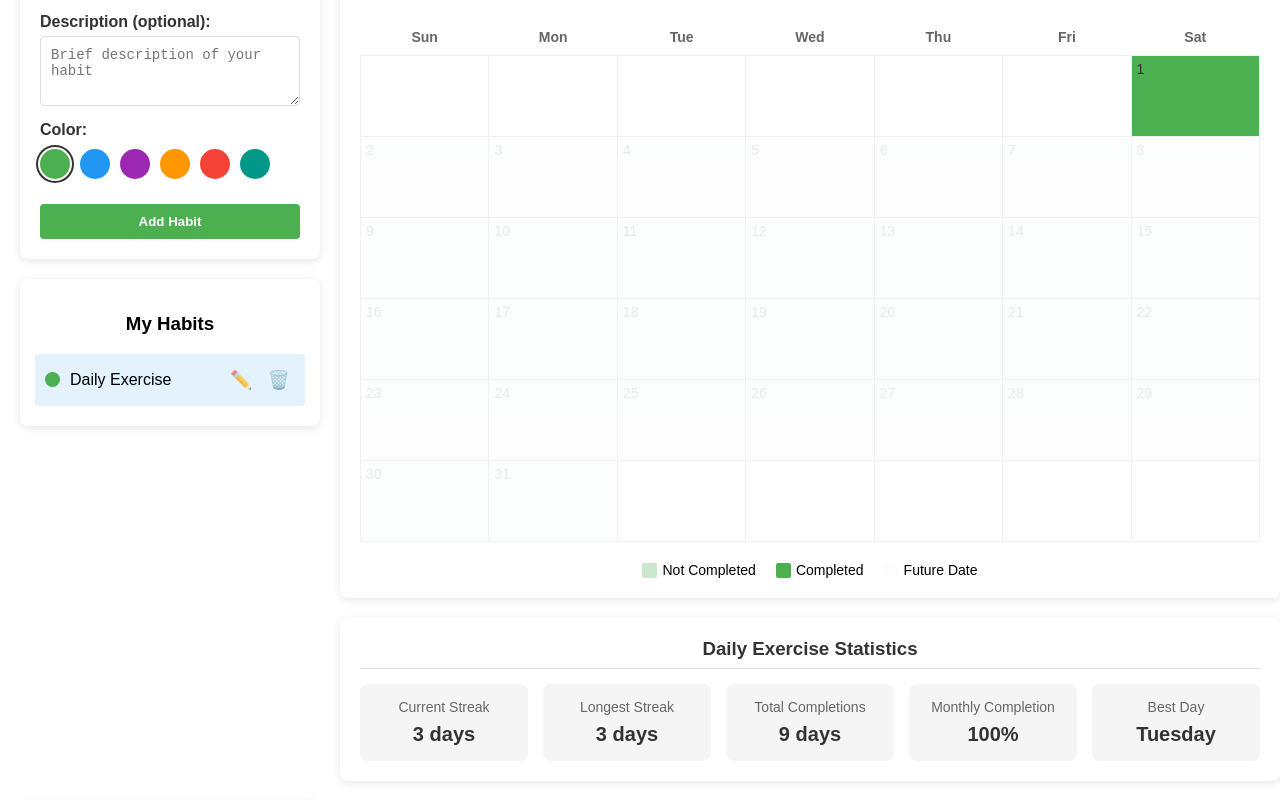
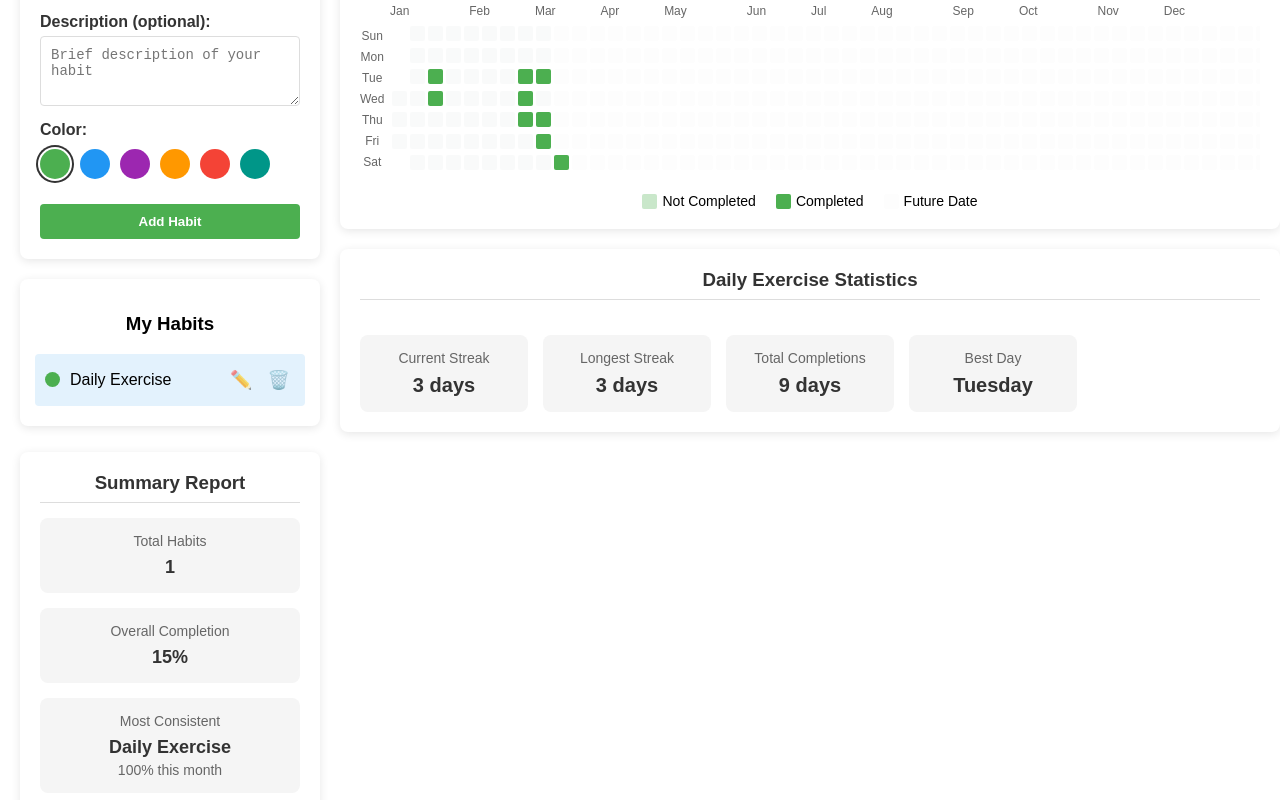
Before and after one commit to kensho-pilkey/habit-tracker, a React (Create React App) app: page / in a window 1280 px wide. Shown: the part 340-1140 px from the top of the page. Built offline with nearby package versions, Linux system fonts and the light colour scheme.

Commit message:
Remove monthly completion and style changes

```diff
--- a/src/components/HabitGrid.js
+++ b/src/components/HabitGrid.js
@@ -5,7 +5,7 @@ const HabitGrid = ({ habit, onToggleDay }) => {
   // State to store all days for the grid
   const [gridCells, setGridCells] = useState([]);
   // State for current view mode (year, month, week)
-  const [viewMode, setViewMode] = useState('month');
+  const [viewMode, setViewMode] = useState('year');
   // State for navigation date
   const [currentDate, setCurrentDate] = useState(new Date());
 
--- a/src/components/HabitStats.css
+++ b/src/components/HabitStats.css
@@ -30,6 +30,7 @@
     align-items: center;
     text-align: center;
     transition: transform 0.2s, box-shadow 0.2s;
+    margin-top: 20px;
   }
 
   .stat-card:hover {
--- a/src/components/HabitStats.js
+++ b/src/components/HabitStats.js
@@ -74,27 +74,27 @@ const HabitStats = ({ habit }) => {
   };
 
   // Calculate monthly rate
-  const calculateMonthlyRate = () => {
-    if (!habit || !habit.trackedDays) return 0;
+  // const calculateMonthlyRate = () => {
+  //   if (!habit || !habit.trackedDays) return 0;
 
-    const today = new Date();
-    const startOfMonth = new Date(today.getFullYear(), today.getMonth(), 1);
-    const daysInMonth = new Date(today.getFullYear(), today.getMonth() + 1, 0).getDate();
-    const daysElapsed = Math.min(today.getDate(), daysInMonth);
+  //   const today = new Date();
+  //   const startOfMonth = new Date(today.getFullYear(), today.getMonth(), 1);
+  //   const daysInMonth = new Date(today.getFullYear(), today.getMonth() + 1, 0).getDate();
+  //   const daysElapsed = Math.min(today.getDate(), daysInMonth);
 
-    let completedDays = 0;
-    for (let i = 0; i < daysElapsed; i++) {
-      const date = new Date(startOfMonth);
-      date.setDate(date.getDate() + i);
-      const dateKey = formatDateKey(date);
+  //   let completedDays = 0;
+  //   for (let i = 0; i < daysElapsed; i++) {
+  //     const date = new Date(startOfMonth);
+  //     date.setDate(date.getDate() + i);
+  //     const dateKey = formatDateKey(date);
 
-      if (habit.trackedDays[dateKey]) {
-        completedDays++;
-      }
-    }
+  //     if (habit.trackedDays[dateKey]) {
+  //       completedDays++;
+  //     }
+  //   }
 
-    return Math.round((completedDays / daysElapsed) * 100);
-  };
+  //   return Math.round((completedDays / daysElapsed) * 100);
+  // };
 
   // Calculate best day of the week
   const calculateBestDay = () => {
@@ -133,10 +133,6 @@ const HabitStats = ({ habit }) => {
           <span className="stat-value">{calculateTotalCompletions()} days</span>
         </div>
         <div className="stat-card">
-          <span className="stat-label">Monthly Completion</span>
-          <span className="stat-value">{calculateMonthlyRate()}%</span>
-        </div>
-        <div className="stat-card">
           <span className="stat-label">Best Day</span>
           <span className="stat-value">{calculateBestDay()}</span>
         </div>
```
